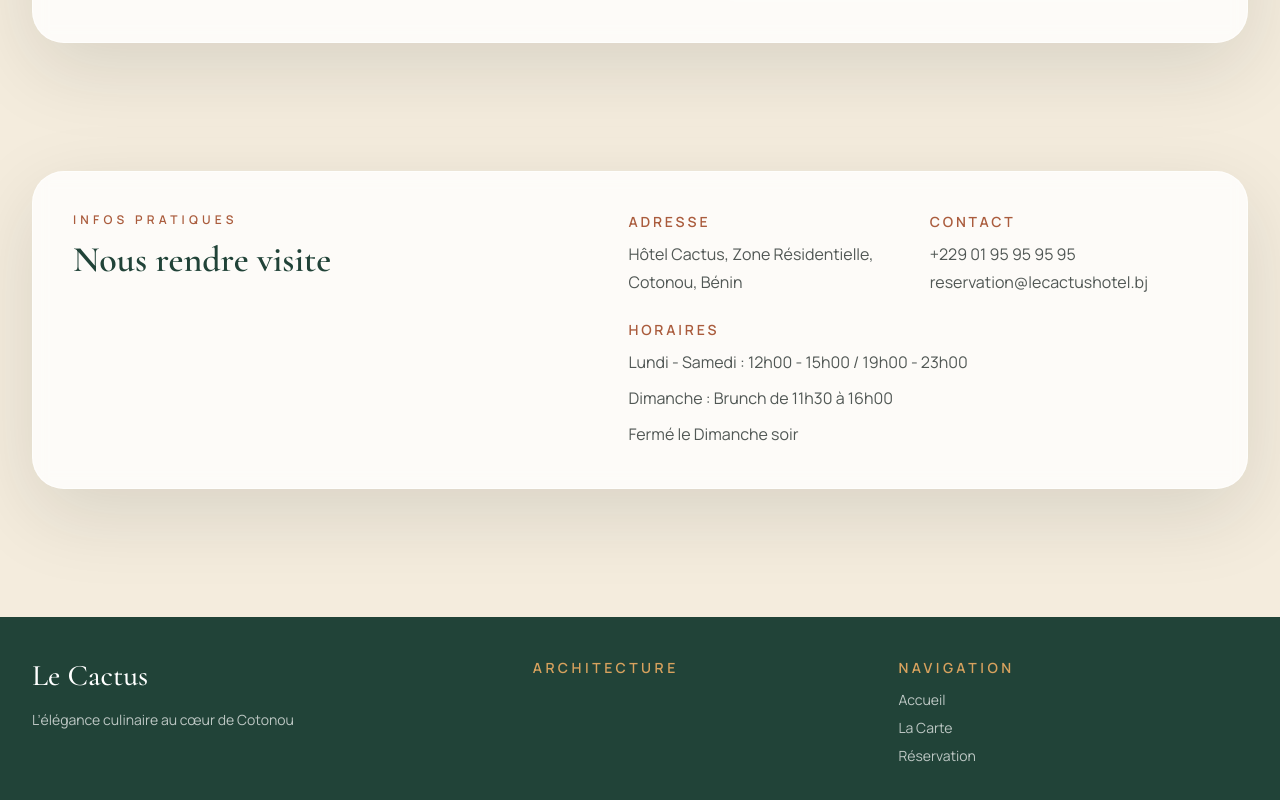
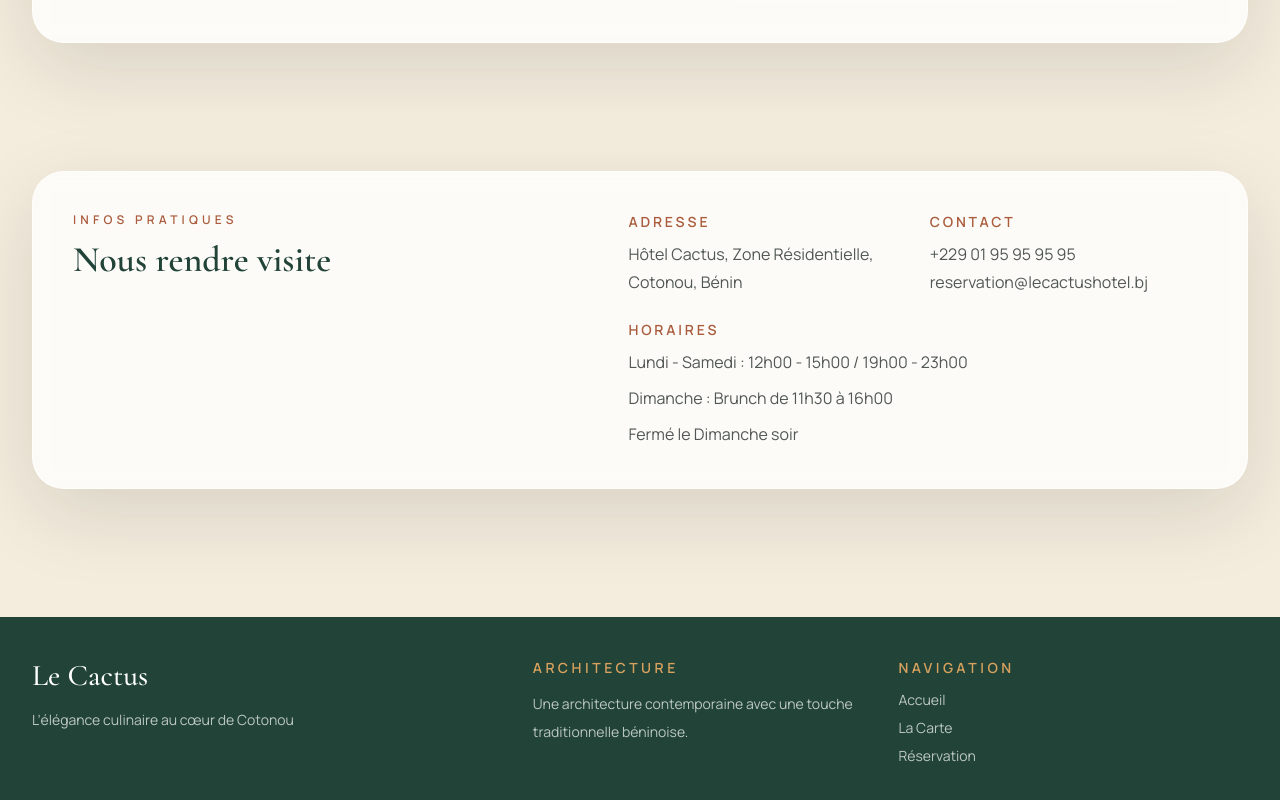
Before and after one commit to SamuelSgn25/Restaurant-Anyxtech, a React (Vite) app in the folder apps/web/: page / in a window 1280 px wide. Shown: the part 1584-2384 px from the top of the page. Built offline with nearby package versions, Linux system fonts and the light colour scheme; no server answers.

Commit message:
Add modifications on Website content

```diff
--- a/apps/web/src/content/site-content.ts
+++ b/apps/web/src/content/site-content.ts
@@ -4,7 +4,8 @@ export const siteContent = {
   restaurant: {
     name: 'Le Cactus',
     tagline: 'L’élégance culinaire au cœur de Cotonou',
-    logo: '/logo.png'
+    logo: '/logo.png',
+    footerNote: 'Une architecture contemporaine avec une touche traditionnelle béninoise.'
   },
   pages: [
     {
```
